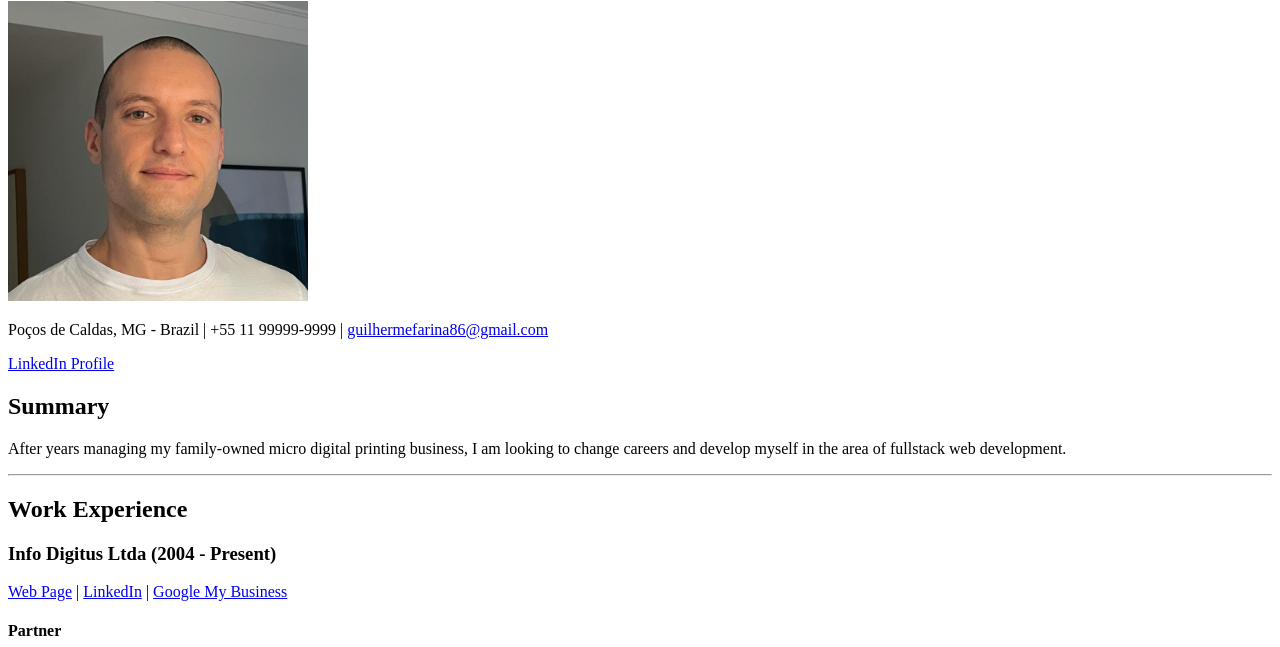
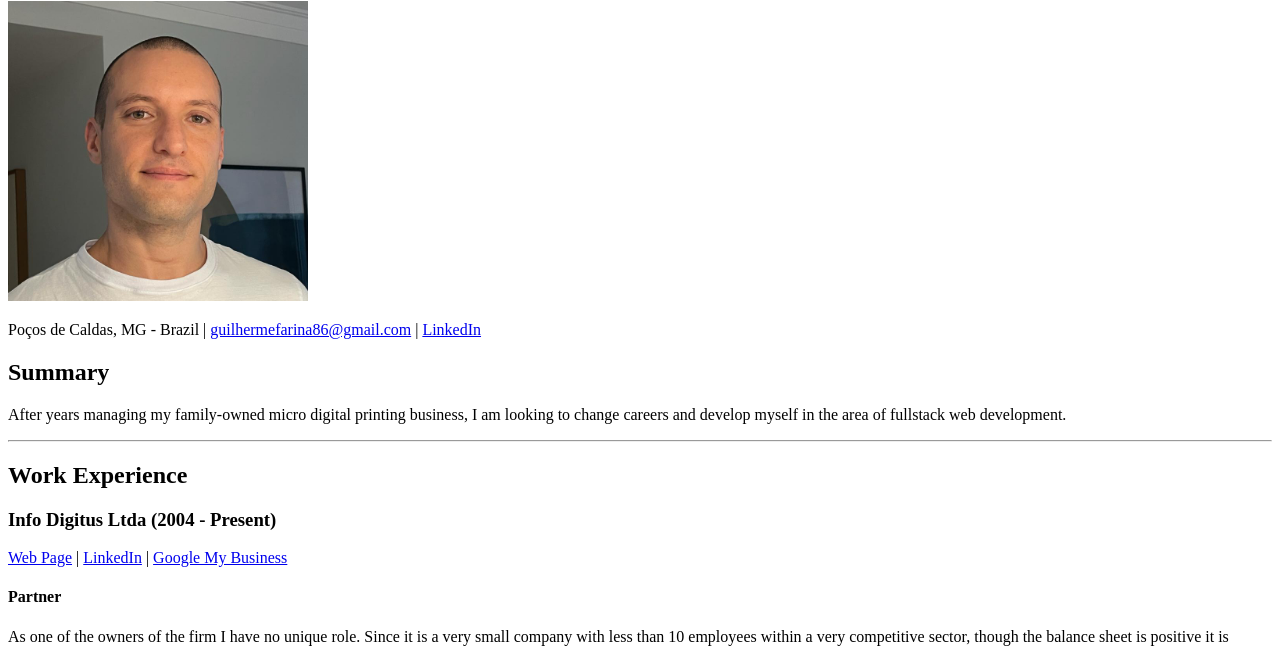
Before and after one commit to guifarina86/Online-Resume, a plain HTML site: page index.html in a window 1280 px wide. Shown: the part 79-726 px from the top of the page. Drawn offline with Linux system fonts and the light colour scheme.

Commit message:
update-231205-02

```diff
--- a/index.html
+++ b/index.html
@@ -8,8 +8,7 @@
   <body>
     <h1>Guilherme Farina</h1>
     <img src="./Assets/Images/profile-picture.jpg" height="300" alt="profile picture of guilherme farina">
-    <p>Poços de Caldas, MG - Brazil | +55 11 99999-9999 | <a href="mailto:guilhermefarina86@gmail.com">guilhermefarina86@gmail.com</a></p>
-    <p><a href="https://www.linkedin.com/in/guilhermefarina86/">LinkedIn Profile</a></p>
+    <p>Poços de Caldas, MG - Brazil | <a href="mailto:guilhermefarina86@gmail.com">guilhermefarina86@gmail.com</a> | <a href="https://www.linkedin.com/in/guilhermefarina86"> LinkedIn</a></p>
     <h2>Summary</h2>
     <p>After years managing my family-owned micro digital printing business, I am looking to change careers and develop myself in the area of fullstack web development.</p>
     <hr/>
```
